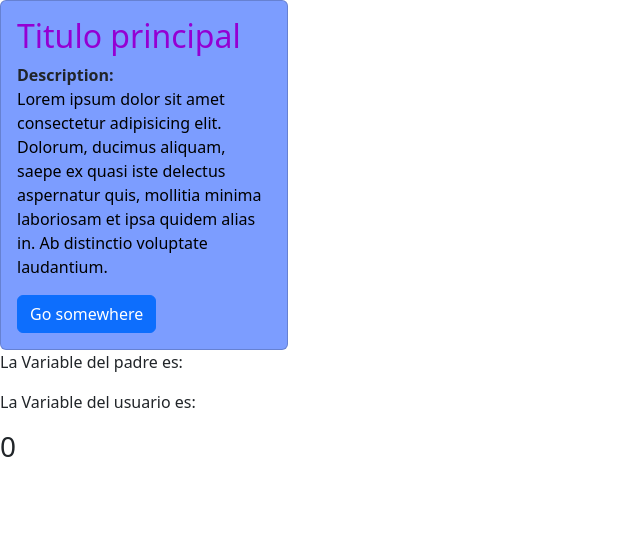
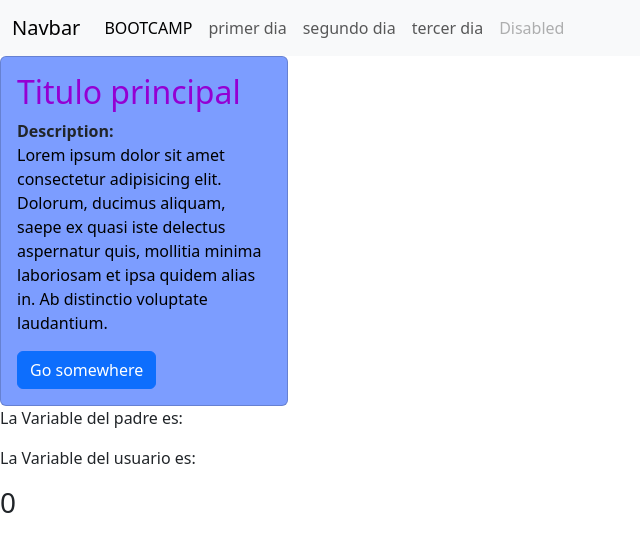
Before and after one commit to SergioAlejandroGG/practica1, an Angular app: page / in a window 1280 px wide. Shown: the top 552 px of the page, without its empty margins (0-640 px from the left). Built offline with nearby package versions, Linux system fonts and the light colour scheme.

Commit message:
added the third day practice

```diff
--- a/src/app/app.component.html
+++ b/src/app/app.component.html
@@ -1 +1,30 @@
-<router-outlet></router-outlet>
+<router-outlet>
+<nav class="navbar navbar-expand-lg bg-body-tertiary">
+    <div class="container-fluid">
+      <a class="navbar-brand" href="#">Navbar</a>
+      <button class="navbar-toggler" type="button" data-bs-toggle="collapse" data-bs-target="#navbarNav" aria-controls="navbarNav" aria-expanded="false" aria-label="Toggle navigation">
+        <span class="navbar-toggler-icon"></span>
+      </button>
+      <div class="collapse navbar-collapse" id="navbarNav">
+        <ul class="navbar-nav">
+          <li class="nav-item">
+            <a class="nav-link active" aria-current="page" href="#">BOOTCAMP</a>
+          </li>
+          <li class="nav-item">
+            <a class="nav-link" routerLink="/primer-dia">primer dia</a>
+          </li>
+          <li class="nav-item">
+            <a class="nav-link" routerLink="/segundo-dia">segundo dia</a>
+          </li>
+          <li class="nav-item">
+            <a class="nav-link" routerLink="/tercer-dia">tercer dia</a>
+          </li>
+          <li class="nav-item">
+            <a class="nav-link disabled" aria-disabled="true">Disabled</a>
+          </li>
+        </ul>
+      </div>
+    </div>
+  </nav>
+
+  </router-outlet>
--- a/src/app/app.routes.ts
+++ b/src/app/app.routes.ts
@@ -19,4 +19,9 @@
         component: SegundoDiaComponent
     },
 
+    {
+        path: '**',
+        component: PrimerDiaComponent
+    }
+
 ];
--- /dev/null
+++ b/src/app/tercer-dia/tercer-dia.component.html
@@ -0,0 +1 @@
+<p>tercer-dia works!</p>
```
Also changed, not shown: src/app/tercer-dia/tercer-dia.component.ts (added, +12 -0 lines), src/app/tercer-dia/tercer-dia.component.scss (added).
